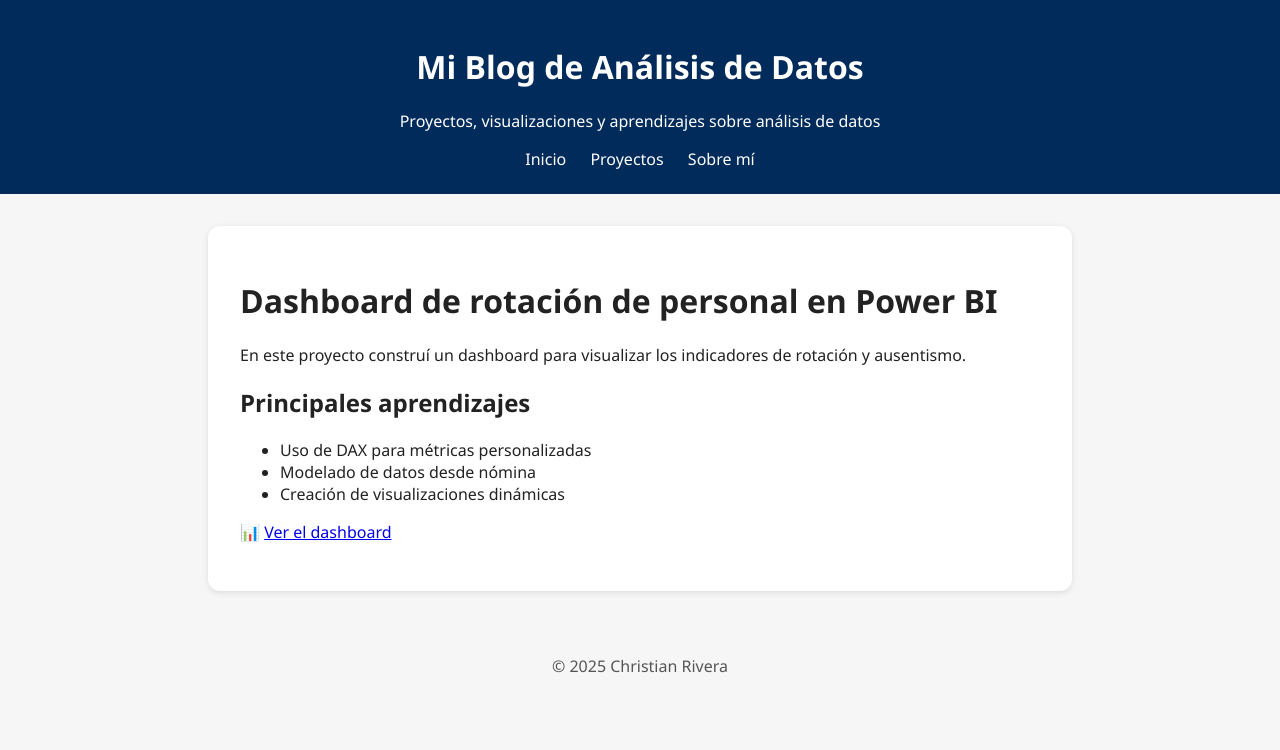
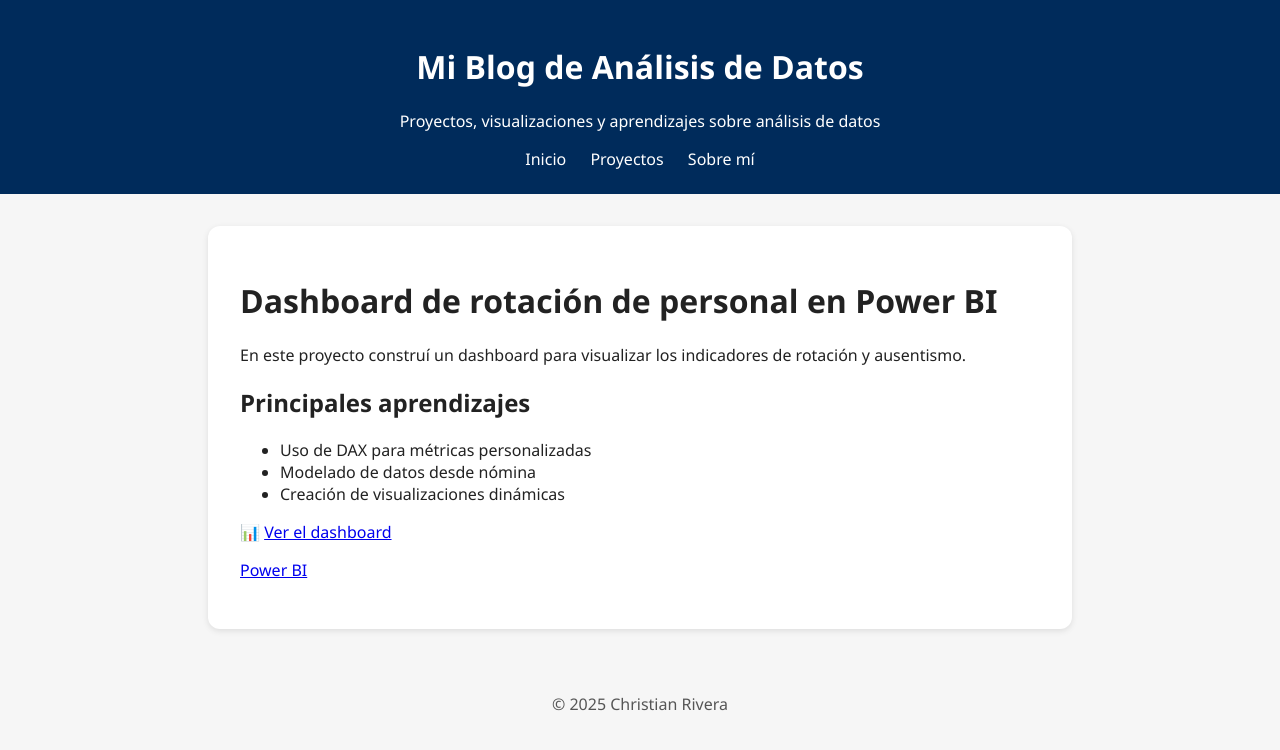
Before and after one commit to ChrisRV77/ChrisRV77.github.io, a Jekyll site: the page built from posts/2025-10-07-powerbi-dashboard.md, in a window 1280 px wide. Shown: the top 750 px of the page. Built offline with Jekyll 4.4.1, drawn with Linux system fonts in a browser that asks for light colours.

Commit message:
Update 2025-10-07-powerbi-dashboard.md

```diff
--- a/posts/2025-10-07-powerbi-dashboard.md
+++ b/posts/2025-10-07-powerbi-dashboard.md
@@ -14,3 +14,5 @@ En este proyecto construí un dashboard para visualizar los indicadores de rotac
 - Creación de visualizaciones dinámicas
 
 📊 [Ver el dashboard](https://ar.pinterest.com/isabellagarzi/fondos-random/)
+
+<a href="https://ar.pinterest.com/isabellagarzi/fondos-random/" target="_blank">Power BI</a>
```
